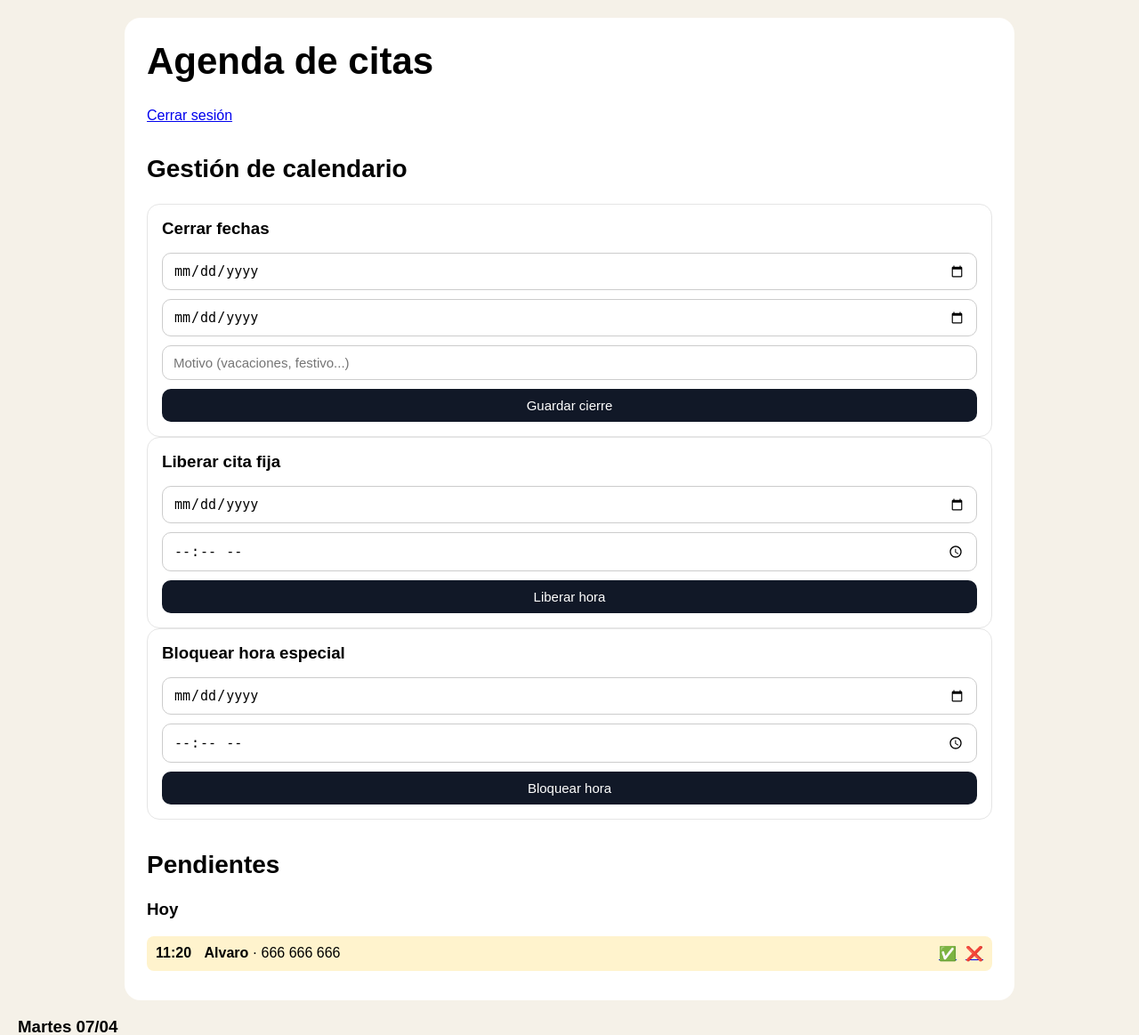
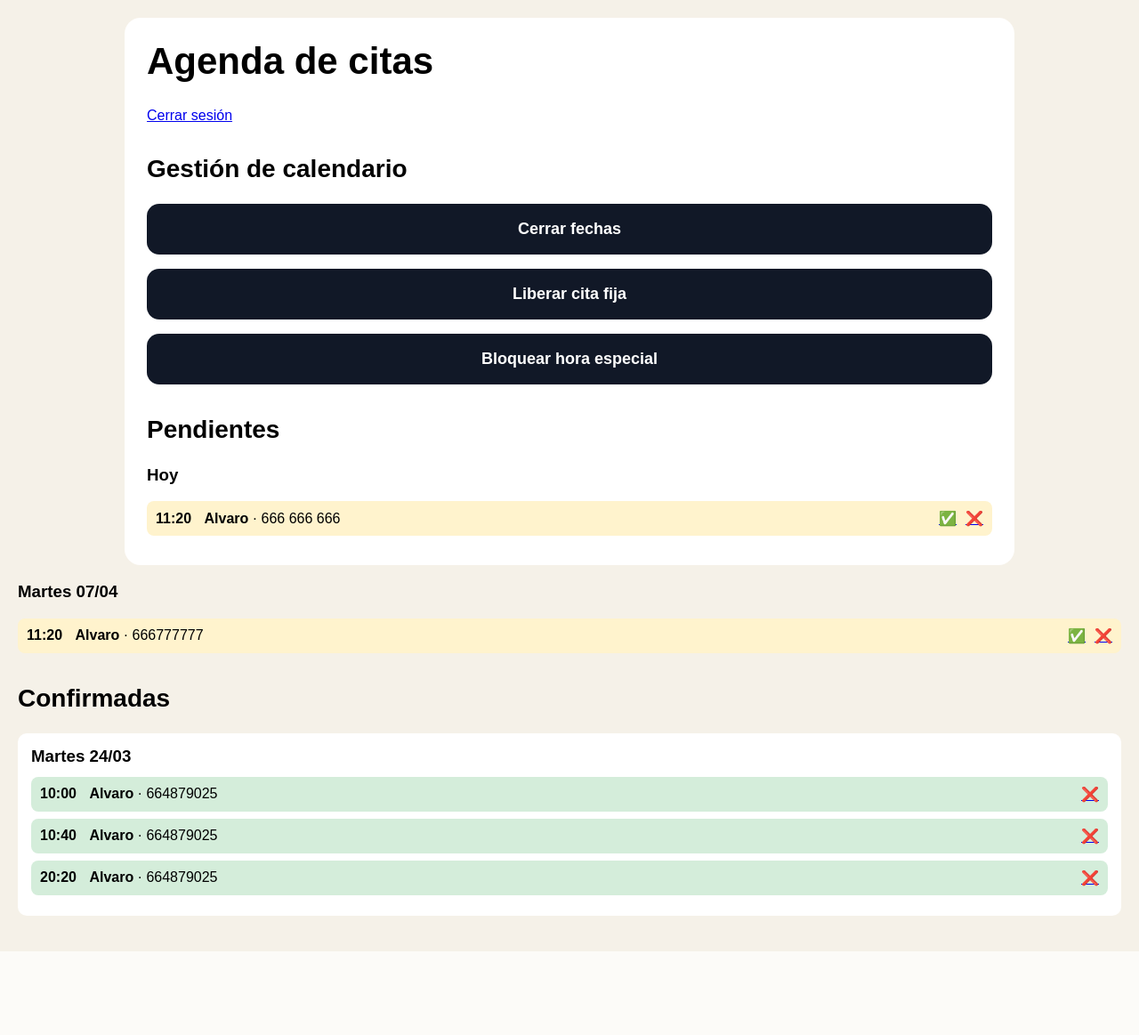
Before and after one commit to alainfourcart-dev/my_primer_programa, a Flask app: page /admin in a window 1280 px wide. Shown: the top 1163 px of the page at 89% size. After the commit the page ends 1069 px from the top, so only its background shows below. Run offline with Flask 3, Linux system fonts and the light colour scheme; the visitor is signed in with stand-in values (Sample User, id 1); data comes from the database, SQL or seed files in the repository.

Commit message:
botones admin

```diff
--- a/templates/admin.html
+++ b/templates/admin.html
@@ -170,6 +170,66 @@
             color: white;
             cursor: pointer;
         }
+        .acciones-calendario {
+            display: grid;
+            grid-template-columns: repeat (3, 1fr);
+            gap: 16px;
+            margin: 20px 0 24px 0;
+        }
+        .boton-accion {
+            background: #111827;
+            color: white;
+            border: none;
+            border-radius: 14px;
+            padding: 18px;
+            font-size: 18px;
+            font-weight: 600;
+            cursor: pointer;
+        }
+        .boton-accion:hover {
+            opacity: 0.92;
+        }
+        .panel-formulario {
+            display: none;
+            background: #fff;
+            border: 1px solid #e5e5e5;
+            border-radius: 16px;
+            padding: 18px;
+            margin-bottom: 18px;
+        }
+        .panel-formulario.activo {
+            display: block;
+        }
+        .panel-formulario h3 {
+            margin-top: 0;
+            margin-bottom: 12px;
+        }
+        .panel-formulario form {
+            display: flex;
+            flex-direction: column;
+            gap: 12px;
+        }
+        .panel-formulario input,
+        .panel-formulario button {
+            padding: 10px 12px;
+            font-size: 15px;
+            border-radius: 10px;
+        }
+        .panel-formulario input {
+            border: 1px solid #ccc;
+        }
+        .panel-formulario button {
+            border: none;
+            background: #111827;
+            color: white;
+            cursor: pointer;
+        }
+
+        @media (max-width: 900px) {
+            .acciones-calendario {
+                grid-template-columns: 1fr;
+            }
+        }
 
         @media (max-width: 900px) {
             .herramientas-admin {
@@ -198,6 +258,19 @@
         }
     </style>
 </head>
+<script>
+function mostrarPanel(idPanel) {
+    const paneles = document.querySelectorAll('.panel-formulario');
+
+    paneles.forEach(panel => {
+        if (panel.id === idPanel) {
+            panel.classList.toggle('activo');
+        } else {
+            panel.classList.remove('activo');
+        }
+    });
+}
+</script>
 <body>
     <div class="panel">
         <h1>Agenda de citas</h1>
@@ -206,23 +279,42 @@
         <div class="seccion">
             <h2>Gestión de calendario</h2>
 
-            <div class="herramientas-admin">
-                <form action="/admin/cierre" method="POST" class="bloque-form-admin">
-                    <h3>Cerrar fechas</h3>
+            <div class="acciones-calendario">
+                <button type="button" class="boton-accion" onclick="mostrarPanel('panel-cierre')">
+                    Cerrar fechas
+                </button>
+
+                <button type="button" class="boton-accion" onclick="mostrarPanel('panel-liberar')">
+                    Liberar cita fija
+                </button>
+
+                <button type="button" class="boton-accion" onclick="mostrarPanel('panel-bloquear')">
+                    Bloquear hora especial
+                </button>
+            </div>
+
+            <div id="panel-cierre" class="panel-formulario">
+                <h3>Cerrar fechas</h3>
+                <form action="/admin/cierre" method="POST">
                     <input type="date" name="fecha_inicio" required>
                     <input type="date" name="fecha_fin" required>
-                    <input type="text" name="motivo" placeholder="Motivo (vacaciones, festivo...)">
+                    <input type="text" name="motivo" placeholder="Motivo (vacaciones, festivo...)" required>
                     <button type="submit">Guardar cierre</button>
                 </form>
+            </div>
 
-                <form action="/admin/liberar" method="POST" class="bloque-form-admin">
-                    <h3>Liberar cita fija</h3>
+            <div id="panel-liberar" class="panel-formulario">
+                <h3>Liberar cita fija</h3>
+                <form action="/admin/liberar" method="POST">
                     <input type="date" name="fecha" required>
                     <input type="time" name="hora" required>
                     <button type="submit">Liberar hora</button>
                 </form>
+            </div>
 
-                <form action="/admin/bloquear" method="POST" class="bloque-form-admin">
+            <div id="panel-bloquear" class="panel-formulario">
+                <h3>Bloquear hora especial</h3>
+                <form action="/admin/bloquear" method="POST">
                     <h3>Bloquear hora especial</h3>
                     <input type="date" name="fecha" required>
                     <input type="time" name="hora" required>
```
